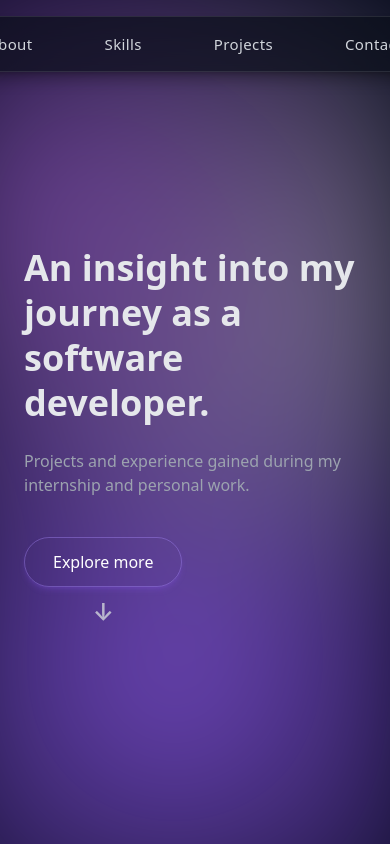
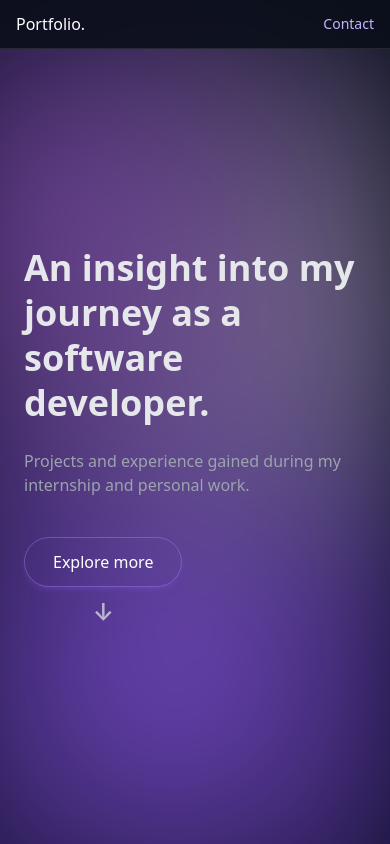
Before and after one commit to DeepeshSingh564/portfolio, a React (Vite) app: page / in a window 390 px wide. Shown: the top 844 px of the page. Built offline with nearby package versions, Linux system fonts and the light colour scheme.

Commit message:
Fix mobile navbar and update README

```diff
--- a/src/components/Navbar.jsx
+++ b/src/components/Navbar.jsx
@@ -71,8 +71,29 @@ export default function Navbar() {
   }, [lastScrollY]);
 
   return (
+  <>
+      {/* Mobile Navbar */}
+      <div
+        className="md:hidden fixed top-0 left-0 right-0 z-50
+                 bg-[#0b0f1a]/90 backdrop-blur
+                 border-b border-white/10"
+      >
+        <div className="flex items-center justify-between px-4 py-3">
+          <span className="font-medium text-white">
+            Portfolio.
+          </span>
+
+          <button
+            onClick={() => smoothScrollTo("contact")}
+            className="text-sm font-medium text-violet-300"
+          >
+            Contact
+          </button>
+        </div>
+      </div>
+
       <nav
-      className={`fixed top-4 left-1/2 -translate-x-1/2 z-50
+        className={`hidden md:block fixed top-4 left-1/2 -translate-x-1/2 z-50
                   transition-transform duration-300
                   ${show ? "translate-y-0" : "-translate-y-20"}`}
       >
@@ -113,5 +134,6 @@ export default function Navbar() {
           <div />
         </div>
       </nav>
+    </>
       );
 }
```
Also changed, not shown: 1 other file (tests, documents, lock files or other folders). Lines whose indentation alone changed are shown as unchanged.
